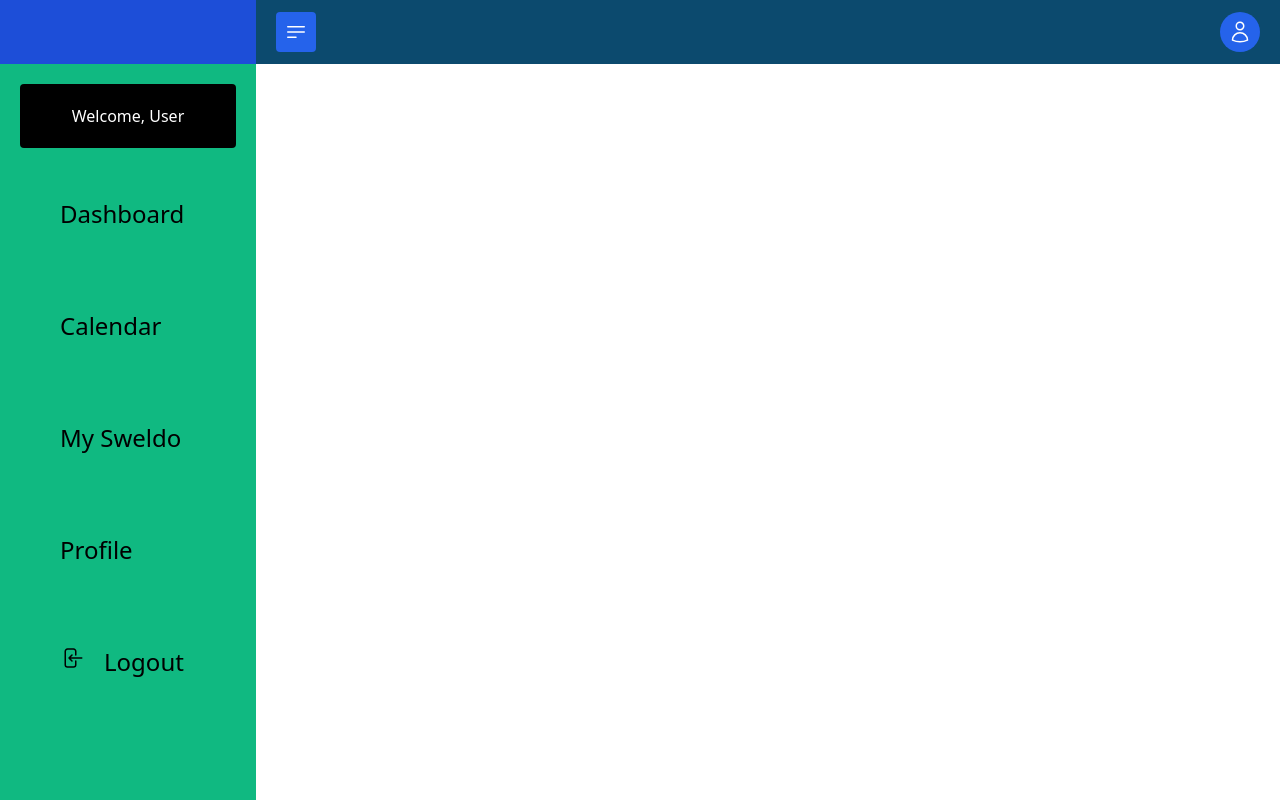
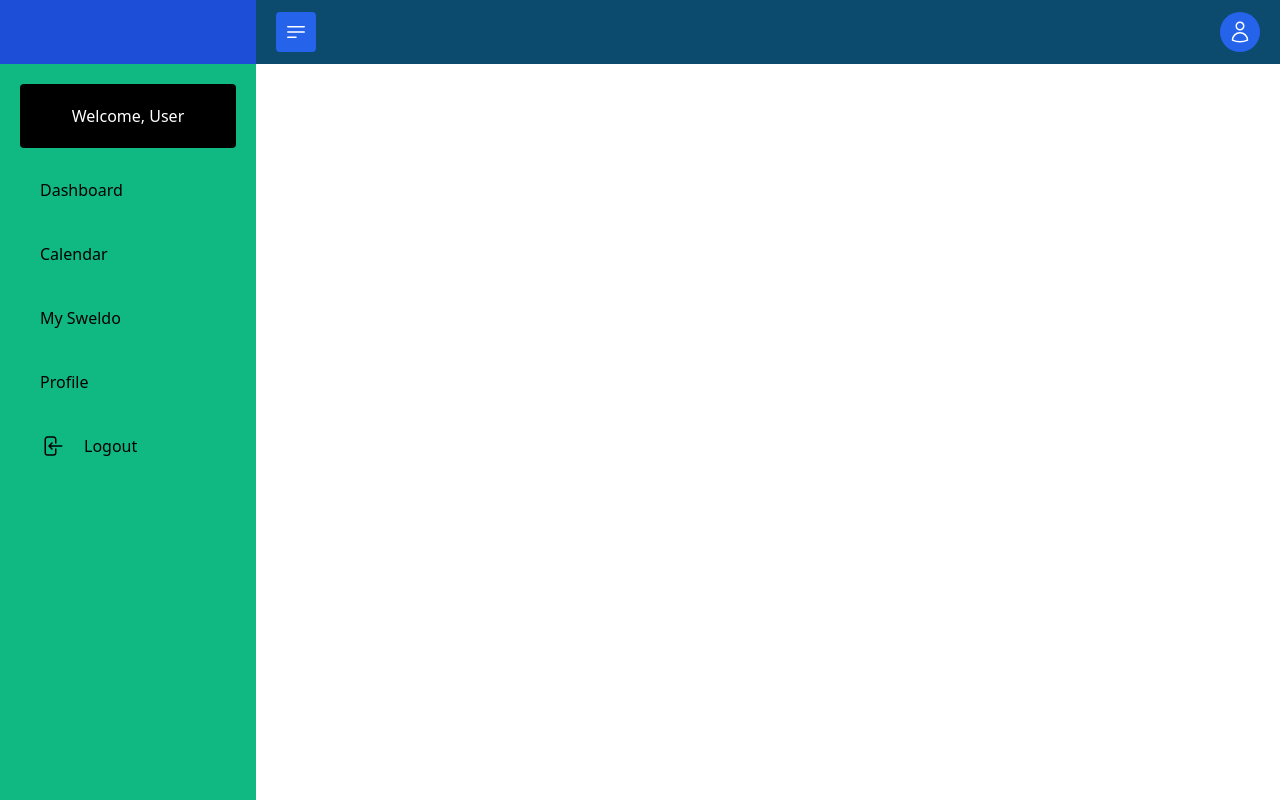
Before and after one commit to PrgDominique/Sweldo-App-Frontend, a React (Create React App) app: page /admin in a window 1280 px wide. Built offline with nearby package versions, Linux system fonts and the light colour scheme; no server answers; sample sign-in values are in the browser's storage.

Commit message:
updated sidebar

```diff
--- a/src/components/Sidebar.jsx
+++ b/src/components/Sidebar.jsx
@@ -58,27 +58,27 @@ const Sidebar = ({ activeSidebar, toggleSidebar }) => {
           </li>
           {admin === false ? (
             <>
-              <li className='flex text-2xl p-5'>
+              <li className='flex'>
                 <SidebarButton name='Dashboard' to='dashboard'/>
               </li>
-              <li className='flex text-2xl p-5'>
+              <li className='flex'>
                 <SidebarButton name='Calendar' to='calendar' />
               </li>
-              <li className='flex text-2xl p-5'>
+              <li className='flex'>
                 <SidebarButton name='My Sweldo' to='my-sweldo' />
               </li>
-              <li className='flex text-2xl p-5'>
+              <li className='flex'>
                 <SidebarButton name='Profile' to='/profile' />
               </li>
             </>
           ) : (
             <>
-              <li className='flex text-2xl p-5'>
+              <li className='flex'>
                 <SidebarButton name='Dashboard' to='dashboard' />
               </li>
             </>
           )}
-          <li className='flex text-2xl p-5 text-white'>
+          <li className='flextext-white'>
             <button
               className='w-full flex space-x-5 text-black font-medium px-5 py-2.5 rounded hover:bg-blue-600 hover:text-white'
               onClick={logout}
```
